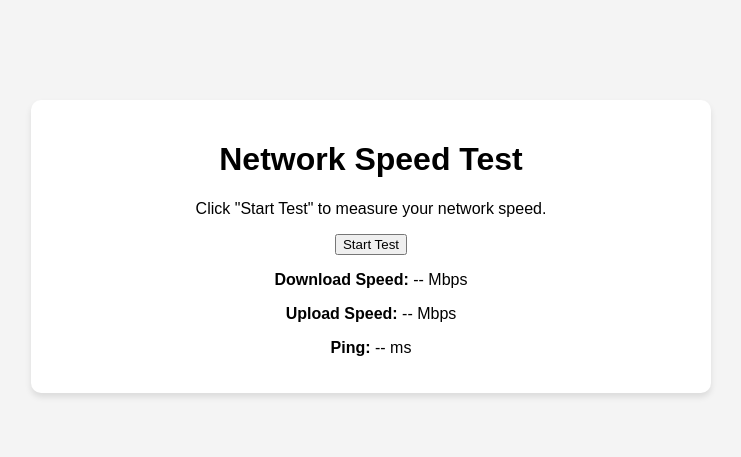
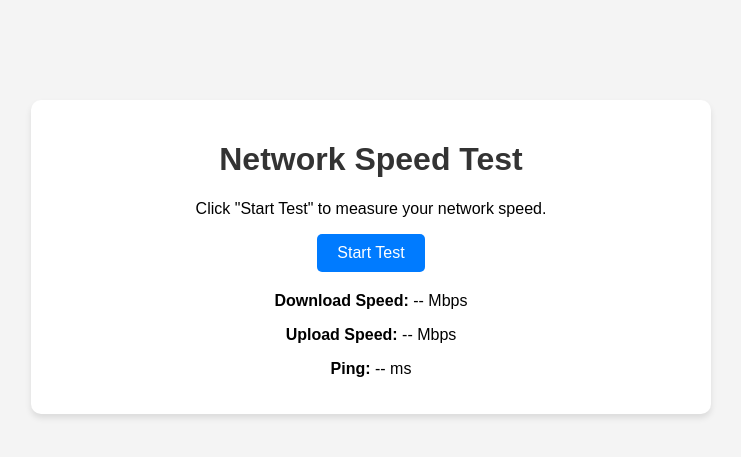
Before and after one commit to pandeyaditya0002/Network-Speed-Test, a Python web app: template templates/index.html in a window 1280 px wide. Shown: the top 457 px of the page, without its empty margins (269-1010 px from the left). Run offline with Jinja, Linux system fonts and the light colour scheme; the template is opened without the code that fills it, so the values that code supplies are empty.

Commit message:
add styles for headings, paragraphs, buttons, and results display

```diff
--- a/static/styles.css
+++ b/static/styles.css
@@ -13,3 +13,31 @@ body {
     border-radius: 10px;
     box-shadow: 0px 4px 6px rgba(0, 0, 0, 0.1);
 }
+
+
+h1 {
+    color: #333;
+}
+
+p {
+    font-size: 16px;
+}
+
+button {
+    background-color: #007bff;
+    color: white;
+    border: none;
+    padding: 10px 20px;
+    font-size: 16px;
+    border-radius: 5px;
+    cursor: pointer;
+}
+
+button:hover {
+    background-color: #0056b3;
+}
+
+#results {
+    margin-top: 20px;
+    font-size: 18px;
+}
```
